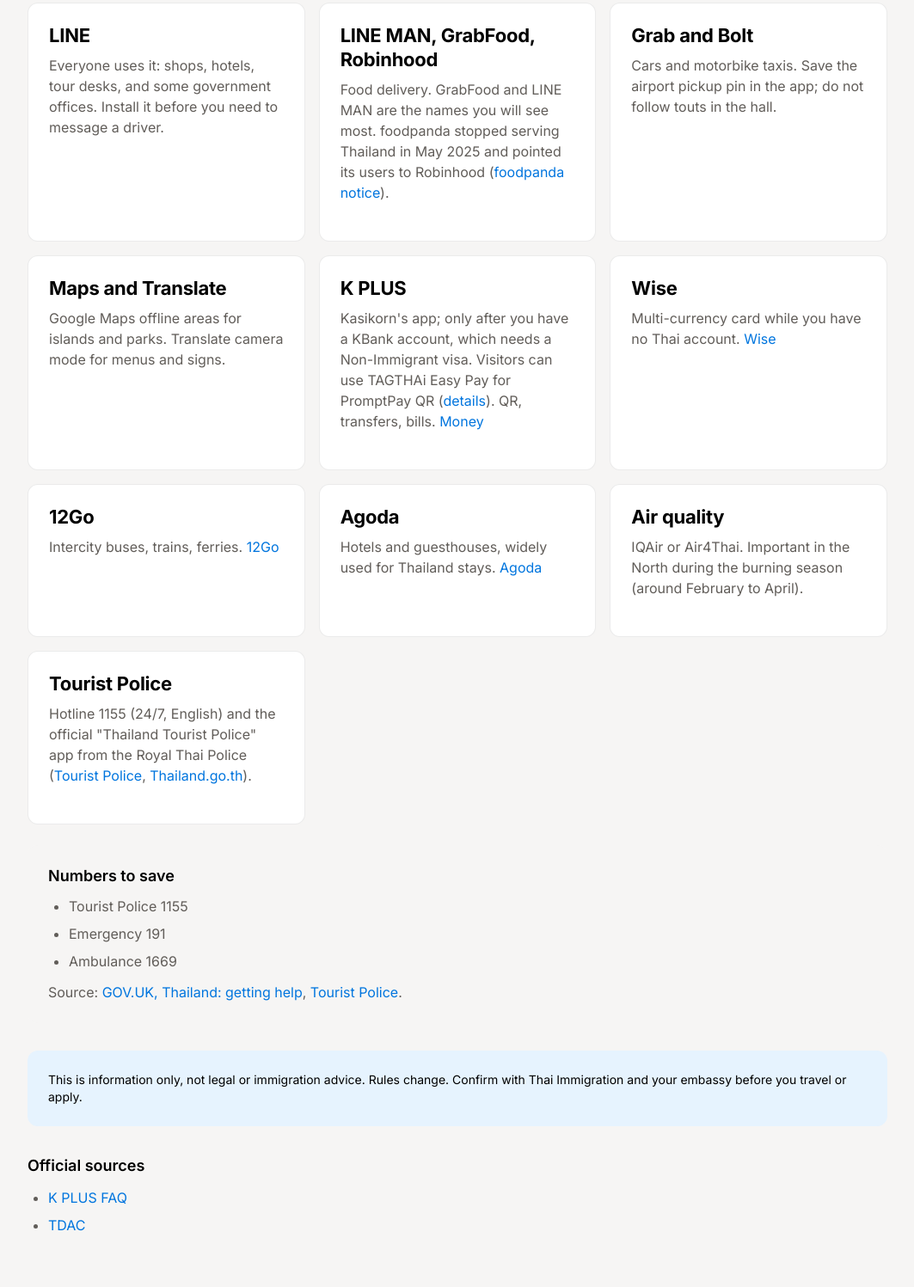
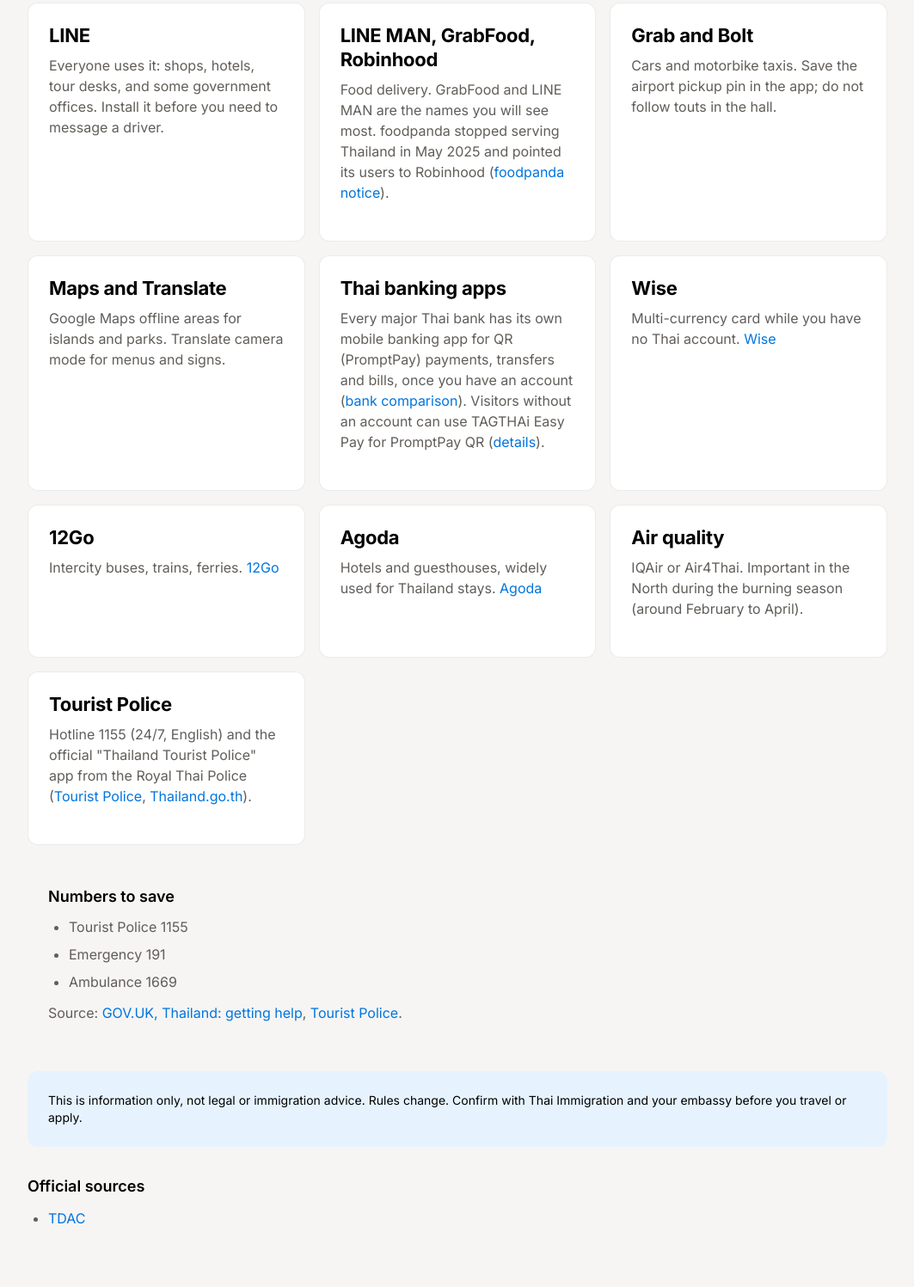
Before and after one commit to JanVanHal/travelpulse-thailand, a plain HTML site: page apps.html in a window 1280 px wide. Shown: the part 303-1800 px from the top of the page at 86% size, without its empty margins (108-1171 px from the left). Drawn offline with Linux system fonts and the light colour scheme.

Commit message:
Neutral banking-app wording on apps/retirees/money; drop K PLUS FAQ links

```diff
--- a/apps.html
+++ b/apps.html
@@ -6,10 +6,10 @@
   <meta name="theme-color" content="#f6f5f4">
   <title>Essential apps for Thailand - TravelPulse</title>
   <link rel="icon" type="image/svg+xml" href="img/travelpulse-icon.svg">
-  <meta name="description" content="LINE, Grab, food delivery, maps, K PLUS, Wise, 12Go, Agoda, air quality, Tourist Police 1155.">
+  <meta name="description" content="LINE, Grab, food delivery, maps, banking apps, Wise, 12Go, Agoda, air quality, Tourist Police 1155.">
   <link rel="canonical" href="https://travelpulse.site/thailand/apps.html">
   <meta property="og:title" content="Essential apps for Thailand - TravelPulse">
-  <meta property="og:description" content="LINE, Grab, food delivery, maps, K PLUS, Wise, 12Go, Agoda, air quality, Tourist Police 1155.">
+  <meta property="og:description" content="LINE, Grab, food delivery, maps, banking apps, Wise, 12Go, Agoda, air quality, Tourist Police 1155.">
   <meta property="og:url" content="https://travelpulse.site/thailand/apps.html">
   <meta property="og:type" content="website">
   <meta property="og:site_name" content="TravelPulse">
@@ -75,8 +75,8 @@
             <p>Google Maps offline areas for islands and parks. Translate camera mode for menus and signs.</p>
           </article>
           <article class="tool-card">
-            <h3>K PLUS</h3>
-            <p>Kasikorn's app; only after you have a KBank account, which needs a Non-Immigrant visa. Visitors can use TAGTHAi Easy Pay for PromptPay QR (<a href="money.html#tagthai-easy-pay">details</a>). QR, transfers, bills. <a href="money.html">Money</a></p>
+            <h3>Thai banking apps</h3>
+            <p>Every major Thai bank has its own mobile banking app for QR (PromptPay) payments, transfers and bills, once you have an account (<a href="money.html#thai-banks">bank comparison</a>). Visitors without an account can use TAGTHAi Easy Pay for PromptPay QR (<a href="money.html#tagthai-easy-pay">details</a>).</p>
           </article>
           <article class="tool-card">
             <h3>Wise</h3>
@@ -116,7 +116,6 @@
                 <section class="sources" aria-labelledby="sources-title">
           <h2 id="sources-title">Official sources</h2>
           <ul>
-            <li><a href="https://www.kasikornbank.com/en/personal/digital-banking/kplus/help/Pages/all.html" target="_blank" rel="noopener">K PLUS FAQ</a></li>
             <li><a href="https://tdac.immigration.go.th" target="_blank" rel="noopener">TDAC</a></li>
           </ul>
         </section>
```
Also changed, not shown: money.html (+1 -0 lines), retirees.html (+1 -2 lines).
